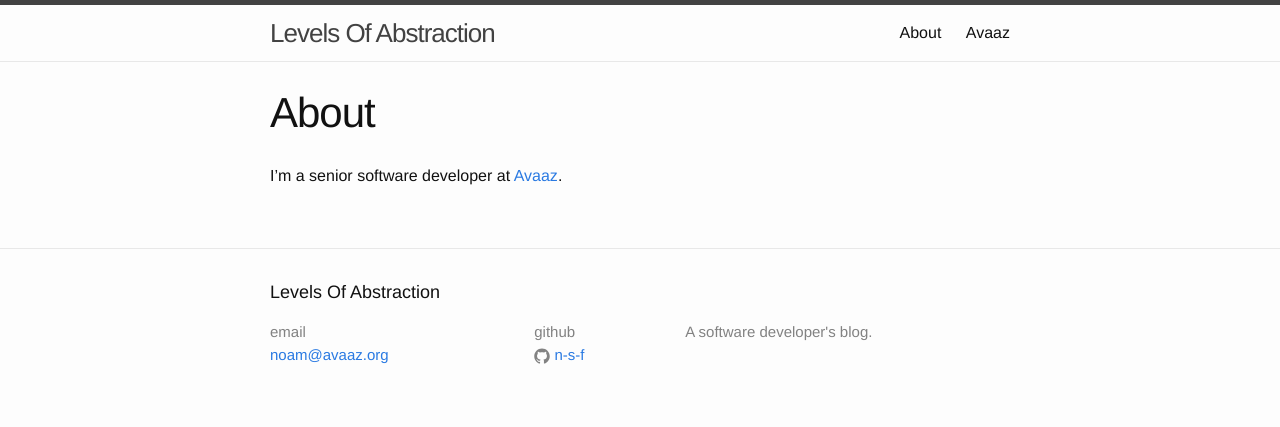
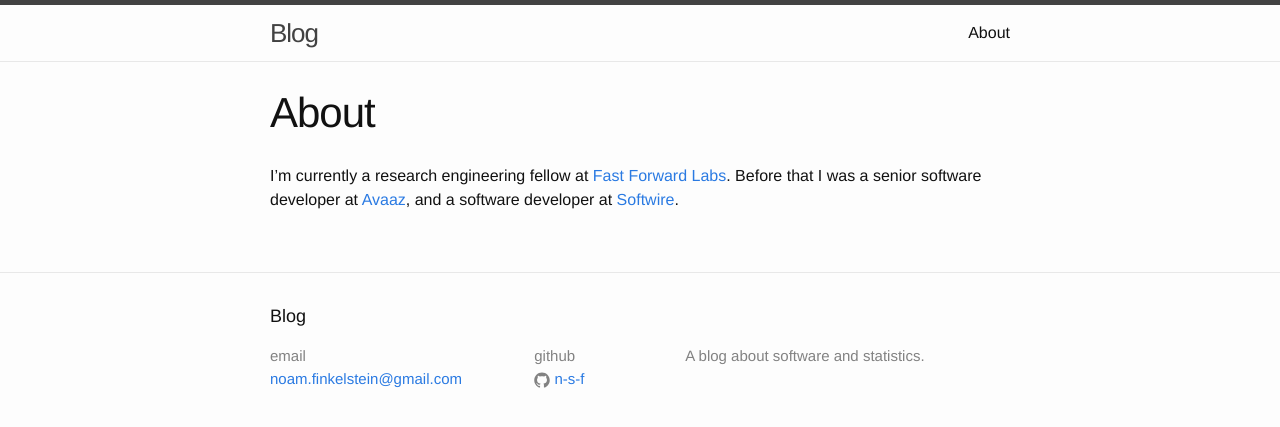
Before and after one commit to bolducp/n-s-f.github.io, a Jekyll site: the page built from _pages/about.md, in a window 1280 px wide. Shown: the top 427 px of the page. Built offline with Jekyll 4.4.1, drawn with Linux system fonts in a browser that asks for light colours.

Commit message:
update working history

```diff
--- a/_config.yml
+++ b/_config.yml
@@ -1,9 +1,9 @@
 # Site settings
-title: Levels Of Abstraction
-email: noam@avaaz.org
+title: Blog
+email: noam.finkelstein@gmail.com
 description: > # this means to ignore newlines until "baseurl:"
-  A software developer's blog.
-baseurl: "" # the subpath of your site, e.g. /blog/
+  A blog about software and statistics.
+kaseurl: "" # the subpath of your site, e.g. /blog/
 url: "http://n-s-f.github.io" # the base hostname & protocol for your site
 github_username: n-s-f
 include: ["_pages"]
--- a/_pages/about.md
+++ b/_pages/about.md
@@ -4,4 +4,4 @@ title: About
 permalink: /about/
 ---
 
-I'm a senior software developer at [Avaaz](http://avaaz.org).
+I'm currently a research engineering fellow at [Fast Forward Labs](http://fastforwardlabs.com).  Before that I was a senior software developer at [Avaaz](http://avaaz.org), and a software developer at [Softwire](http://softwire.co.uk).
```
Also changed, not shown: _pages/avaaz.md (deleted, +0 -7 lines), README.md.
